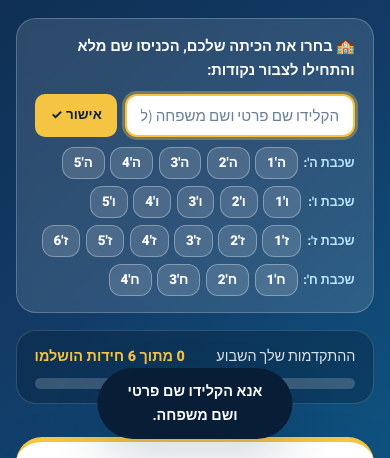
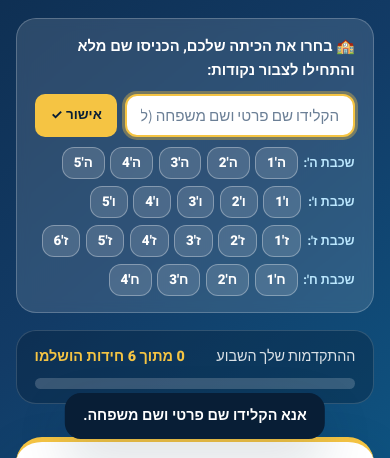
Before and after one commit to esti178-sys/hebrew-language-week, a plain HTML site: page index.html in a window 390 px wide. Both pictures are taken after a click on the button "אישור ✓". Shown: the part 383-841 px from the top of the page. Drawn offline with Linux system fonts and the light colour scheme; a web font is replaced by a local one.

Commit message:
Refine mobile toast border-radius and max-width for multi-line messages

```diff
--- a/index.html
+++ b/index.html
@@ -22,7 +22,7 @@
     rel="stylesheet"
   />
 
-  <link rel="stylesheet" href="style.css?v=20261125c" />
+  <link rel="stylesheet" href="style.css?v=20261125e" />
 </head>
 <body>
   <!-- קנבס קונפטי לחגיגת פתרון נכון -->
--- a/style.css
+++ b/style.css
@@ -2500,13 +2500,14 @@ input {
   z-index: 140;
   background-color: var(--navy-950);
   color: #ffffff;
-  padding: 0.75rem 1.25rem;
-  border-radius: 999px;
+  padding: 0.72rem 1.15rem;
+  border-radius: 16px;
   font-family: var(--font-display);
   font-size: 0.9rem;
   font-weight: 700;
   box-shadow: var(--shadow-lg);
-  max-width: calc(100% - 2rem);
+  width: max-content;
+  max-width: calc(100vw - 2rem);
   text-align: center;
 }
 
```
